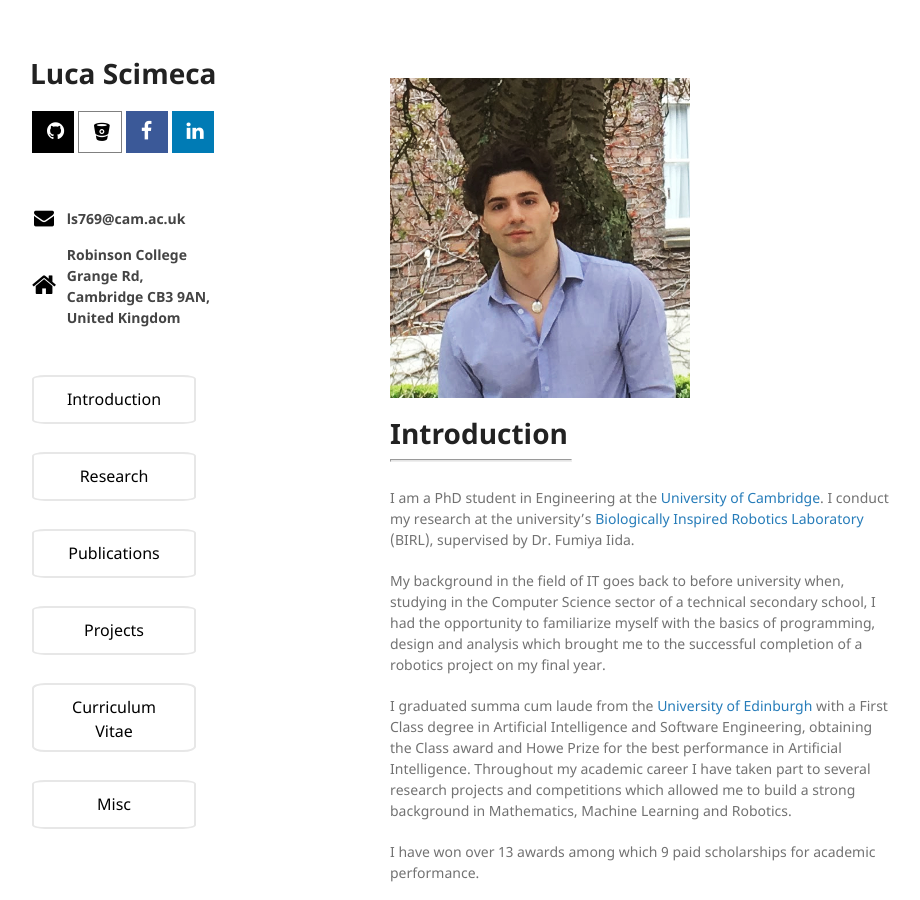
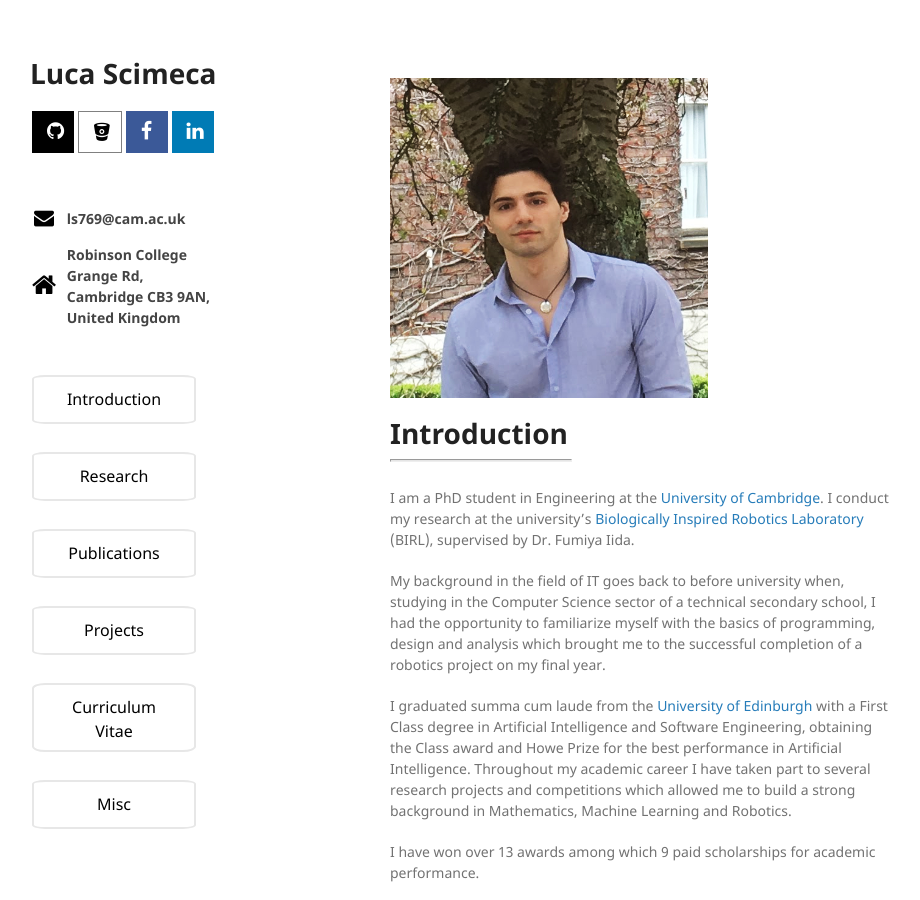
Before and after one commit to lucascimeca/lucascimeca.github.io, a Jekyll site: the page built from index.md, in a window 1280 px wide and 900 px high. Shown: the whole window, without its empty margins (180-1100 px from the left). Built offline with Jekyll 4.4.1, drawn with Linux system fonts in a browser that asks for light colours; nearby versions of some CDN libraries; the repository's description, which GitHub fills in, is left out.

Commit message:
Update index.md

```diff
--- a/index.md
+++ b/index.md
@@ -5,7 +5,7 @@ layout: default
 <link rel="stylesheet" href="{{ '/assets/css/style.css?v=' | append: site.github.build_revision | relative_url }}">
 
 <p id="-intro_img" style="padding-top: 20px">
-  <img src="/docs/Luca Scimeca - Photo.JPG" align="center" height="320" width="300">
+  <img src="/docs/Luca Scimeca - Photo.JPG" align="center" height="320" width="318">
 </p>
 
 # [](#Intro) Introduction
```
